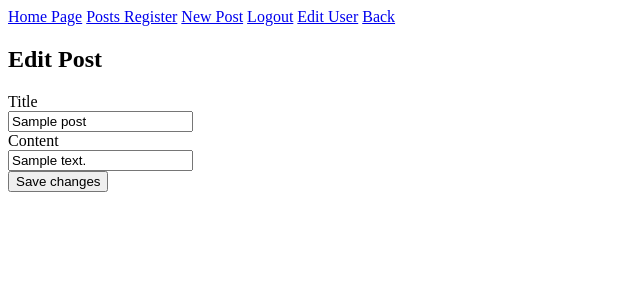
After one commit to dylank09/bally-blogs, a Rails app: page /posts/1/edit in a window 1280 px wide. The commit adds this page. Shown: the top 300 px of the page, without its empty margins (0-640 px from the left). Run offline with Rails 7, Linux system fonts and the light colour scheme; a user stored in the database is signed in; tables that the repository leaves empty hold one stand-in row (values such as "Sample post"); style sheets or scripts are compiled from the project's sources.

Commit message:
Added edit view, edit and update controller actions. (TPOZ-1990)

```diff
--- a/app/controllers/posts_controller.rb
+++ b/app/controllers/posts_controller.rb
@@ -24,6 +24,23 @@ class PostsController < ApplicationController
         @post = Post.find(params[:id])
     end
 
+    def edit
+        @post = Post.find(params[:id])
+        unless current_user == @post.user
+            redirect_to @post, notice: "You cannot edit this post"
+         end
+
+    end
+
+    def update
+        @post = Post.find(params[:id])
+        if @post.update_attributes(params.require(:post).permit(:content, :title))
+            redirect_to @post, notice: "Your post was successfully updated"
+        else
+            render 'edit'
+        end
+    end
+
     private
 
     def post_params
--- /dev/null
+++ b/app/views/posts/edit.html.erb
@@ -0,0 +1,14 @@
+<h2> Edit Post </h2>
+
+<%= form_for @post do |f| %>
+
+<%= f.label :title %>
+<br>
+<%= f.text_field :title %>
+<br>
+<%= f.label :content %>
+<br>
+<%= f.text_field :content %>
+<br>
+<%= f.submit "Save changes" %>
+<% end%>
--- a/app/views/posts/new.html.erb
+++ b/app/views/posts/new.html.erb
@@ -1,4 +1,4 @@
-<h1>New Post Creator</h1>
+<h2>New Post Creator</h2>
 
 <%= form_for @post do |f| %>
     <%= f.label :title %>
```
